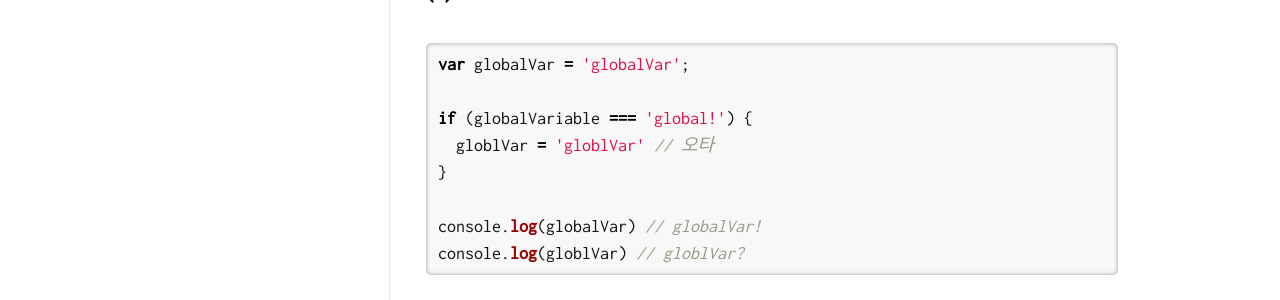
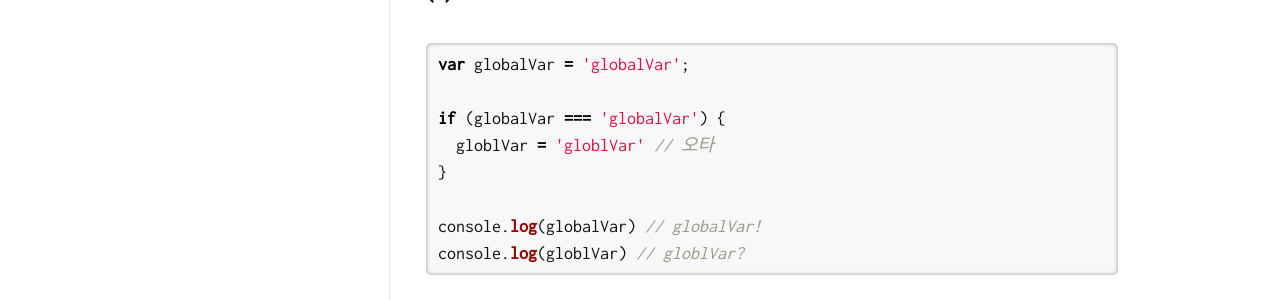
Before and after one commit to ha-jae-geun/jaegeunha94.github.io, a Jekyll site: the page built from _posts/2021-06-27-variable.md, in a window 1280 px wide. Shown: the part 1082-1382 px from the top of the page. Built offline with Jekyll 4.4.1, drawn with Linux system fonts in a browser that asks for light colours; nearby versions of some CDN libraries; some web fonts are replaced.

Commit message:
Update 2021-06-27-variable.md

````diff
--- a/_posts/2021-06-27-variable.md
+++ b/_posts/2021-06-27-variable.md
@@ -30,7 +30,7 @@ const name = 'Jack2'; // Uncaught SyntaxError: Identifier 'name' has already bee
 ```javascript
 var globalVar = 'globalVar';
 
-if (globalVariable === 'global!') {
+if (globalVar === 'globalVar') {
   globlVar = 'globlVar' // 오타
 }
 
````
